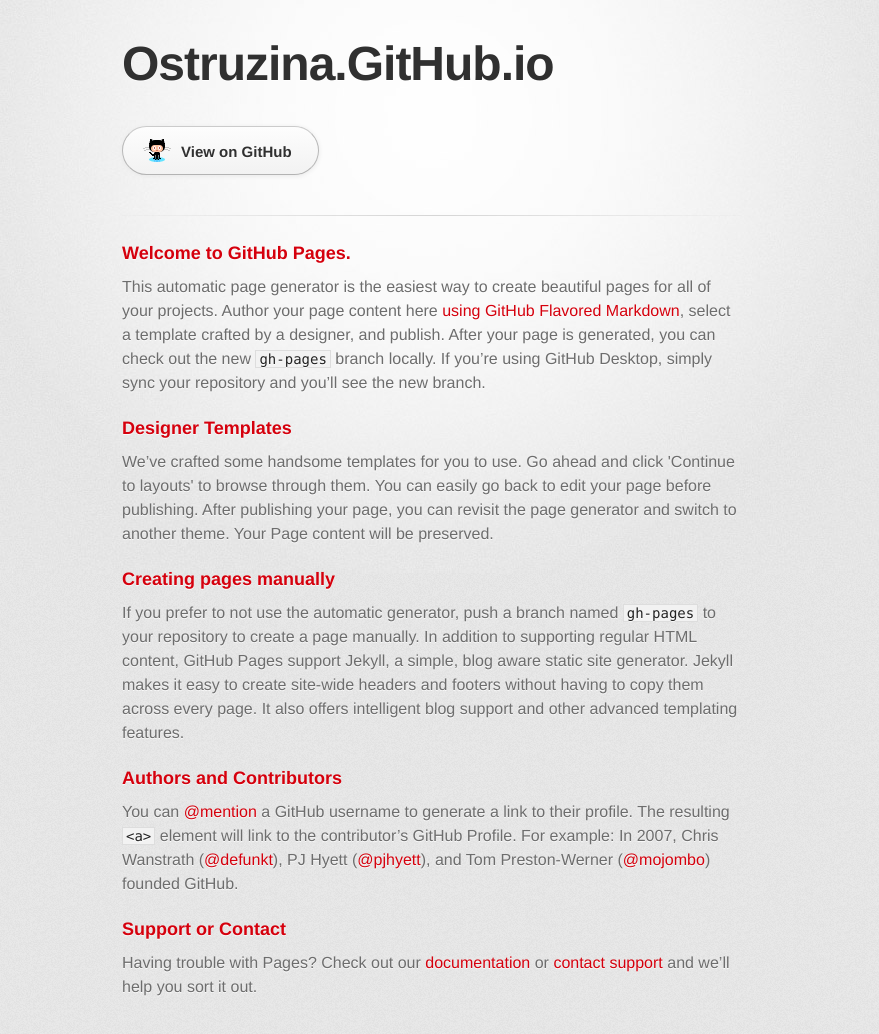
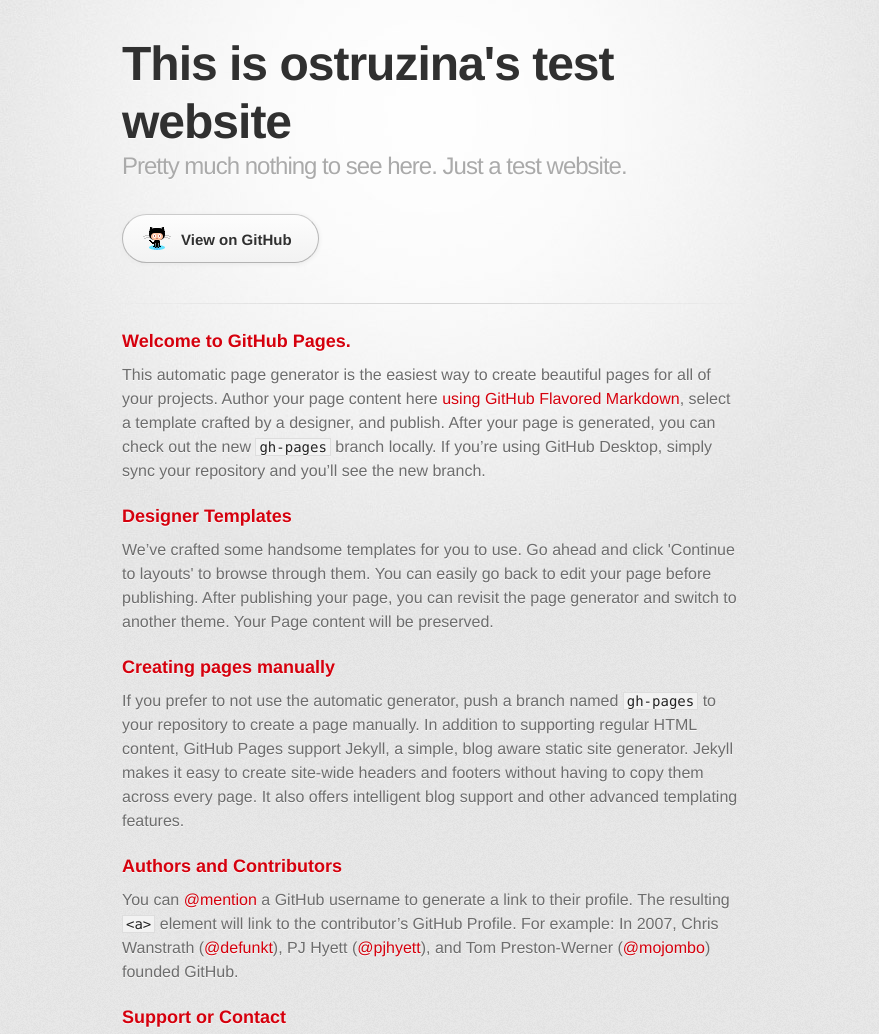
Before and after one commit to ostruzina/ostruzina.github.io, a plain HTML site: page index.html in a window 1280 px wide. Shown: the top 1034 px of the page, without its empty margins (208-1087 px from the left). Drawn offline with Linux system fonts and the light colour scheme; a web font is replaced by a local one.

Commit message:
Changed title, added tagline

```diff
--- a/index.html
+++ b/index.html
@@ -18,8 +18,8 @@
       <div class="inner">
 
         <header>
-          <h1>Ostruzina.GitHub.io</h1>
-          <h2></h2>
+          <h1>This is ostruzina's test website</h1>
+          <h2>Pretty much nothing to see here. Just a test website.</h2>
         </header>
 
         <section id="downloads" class="clearfix">
```
